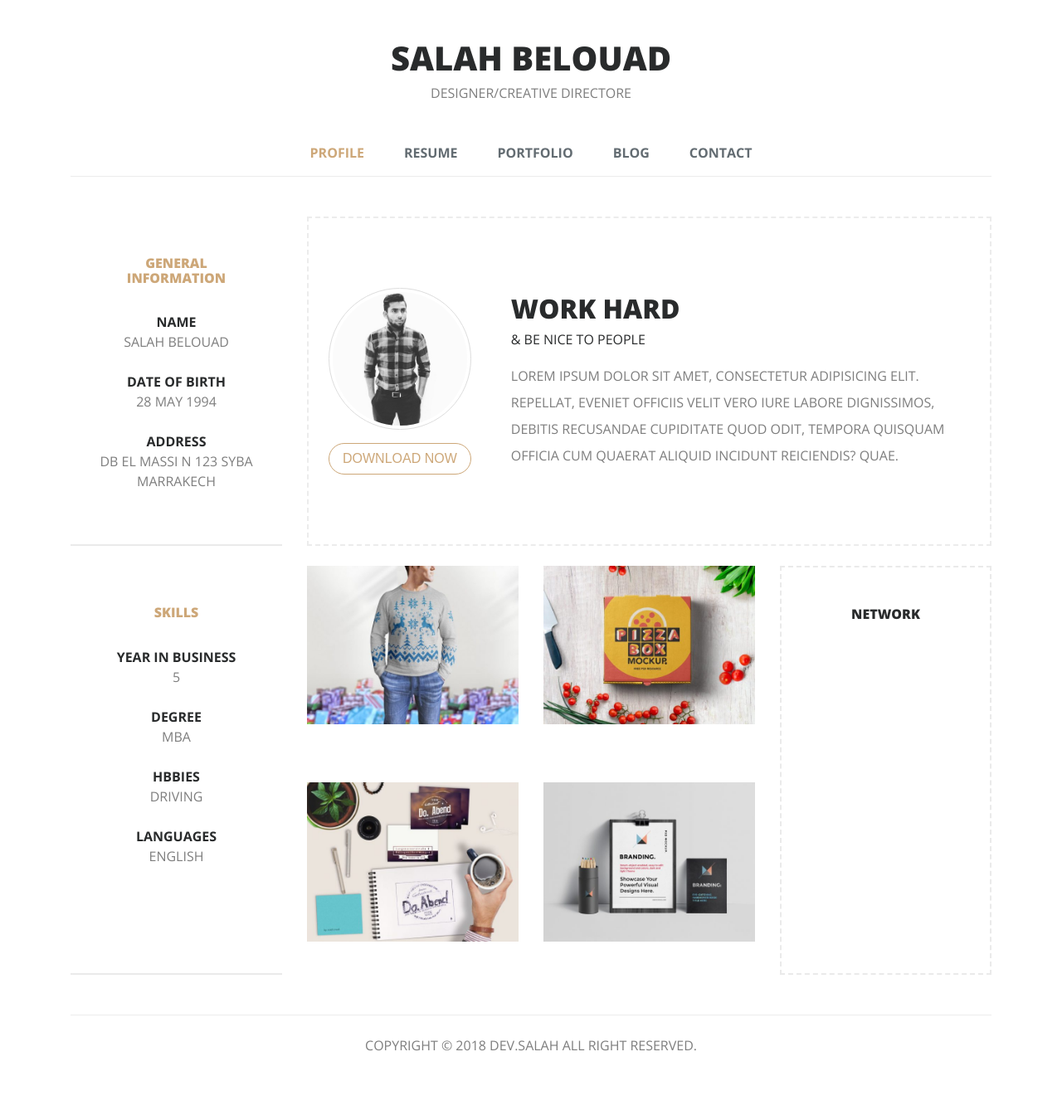
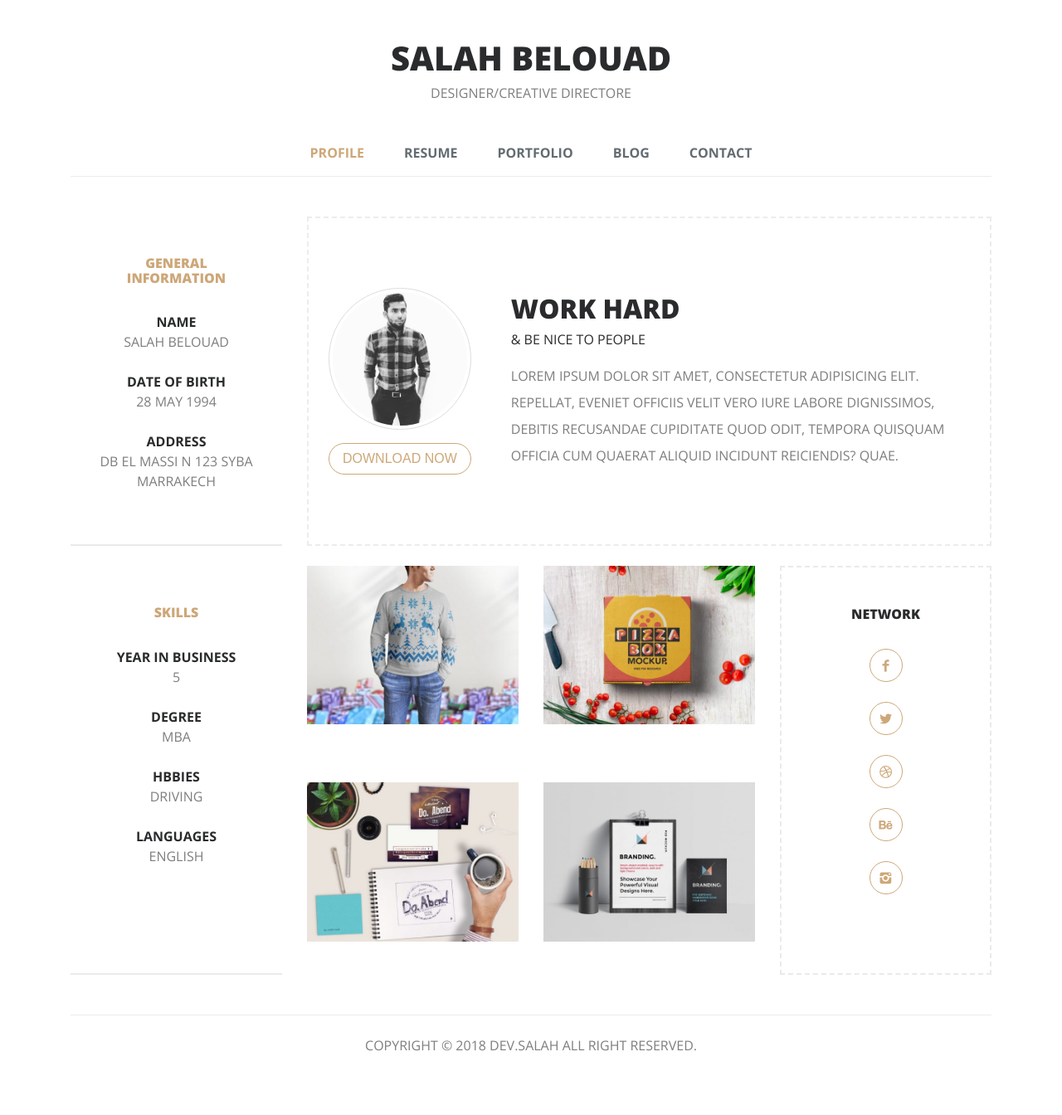
Before and after one commit to DevSalah101/cv, a Jekyll site: the page built from index.html, in a window 1280 px wide. Shown: the whole page at 83% size. Built offline with Jekyll 4.4.1, drawn with Linux system fonts in a browser that asks for light colours.

Commit message:
Update index.html

```diff
--- a/index.html
+++ b/index.html
@@ -59,9 +59,9 @@ title: Profile
 				<div class="social-icons text-center b-dsh py-5 h-100">
 					<h6 class="h6 text-dark font-weight-extra">Network</h6>
 					<ul class="list-unstyled">
-						{% for social in site.social-icons%}
+						{% for social in site.social-icons %}
 						<li class="pt-4 text-secondary">
-							<i class="{{soical.icon}} text-laser"></i>
+							<i class="{{social.icon}} text-laser"></i>
 						{% endfor %}
 					</ul>
 				</div>
```
